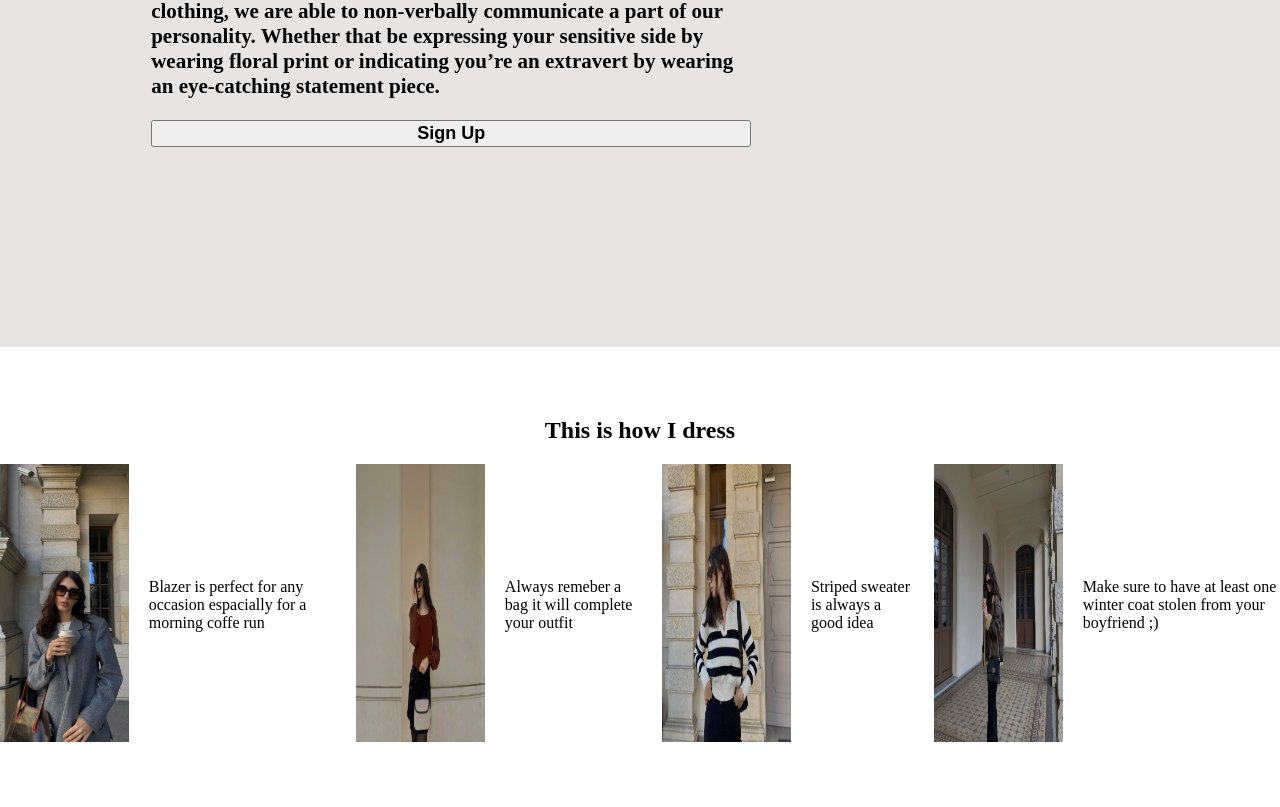
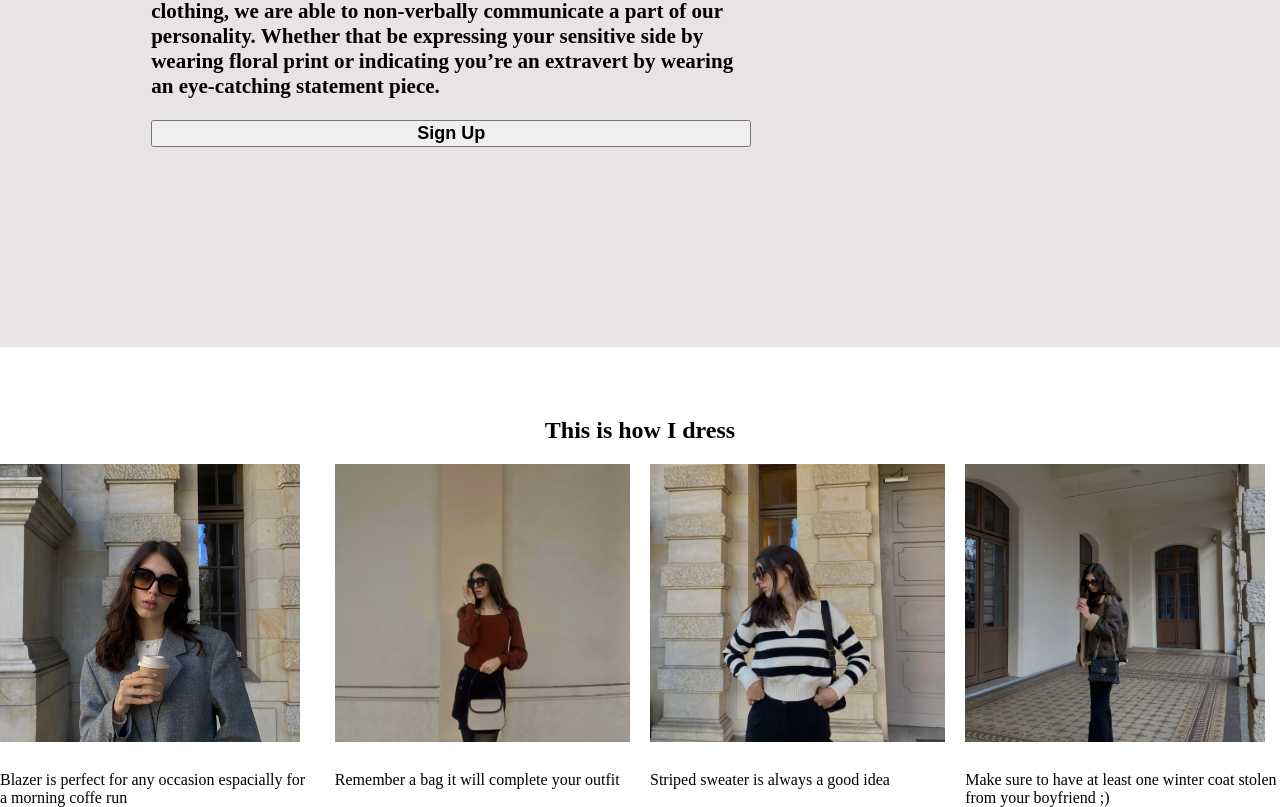
Before and after one commit to jdutch4/odin-landing-page, a plain HTML site: page index.html in a window 1280 px wide. Shown: the part 423-1230 px from the top of the page. Drawn offline with Linux system fonts and the light colour scheme.

Commit message:
Formatted the photo section and text

```diff
--- a/index.html
+++ b/index.html
@@ -32,14 +32,18 @@
 </div>
 <div class="middlepagetitle"><h2>This is how I dress</h2></div>
 <div class="photobox">
-    <div class="box pbox1"><img src="./images/boxphoto1.jpg" alt="Picture of me in a grey suit jacket"></div>
-    <text>Blazer is perfect for any occasion espacially for a morning coffe run  </text>
-    <div class="box pbox2"><img src="./images/boxphoto3.jpg" alt="Picture of me in a stripped black and white jumper with a polo neck"></div>
-    <text>Always remeber a bag it will complete your outfit</text>
-    <div class="box pbox3"><img src="./images/boxphoto2.jpg" alt="Picture of me in in a maroon sweater with a white bag"></div>
-    <text> Striped sweater is always a good idea</text>
-    <div class="box pbox4"><img src="./images/boxphoto4.jpg" alt="Picture of me in a ww2 style bomber leather wool jacket "></div>
-    <text>Make sure to have at least one winter coat stolen from your boyfriend ;) </text>
+    <div class="box pbox1"><img src="./images/boxphoto1.jpg" alt="Picture of me in a grey suit jacket">
+        <div class="text">Blazer is perfect for any occasion espacially for a morning coffe run </div>
+    </div>
+    <div class="box pbox2"><img src="./images/boxphoto3.jpg" alt="Picture of me in a stripped black and white jumper with a polo neck">
+        <div class="text"> Remember a bag it will complete your outfit</div>
+    </div>
+    <div class="box pbox3"><img src="./images/boxphoto2.jpg" alt="Picture of me in in a maroon sweater with a white bag">
+        <div class="text"> Striped sweater is always a good idea</div>
+    </div>
+    <div class="box pbox4"><img src="./images/boxphoto4.jpg" alt="Picture of me in a ww2 style bomber leather wool jacket ">
+        <div class="text">Make sure to have at least one winter coat stolen from your boyfriend ;) </div>
+    </div>
 </div>
 
 
--- a/styles.css
+++ b/styles.css
@@ -71,12 +71,19 @@ margin-top: 50px;
 }
 .photobox {
 display: flex;
-align-items: center;
 justify-content:center;
 gap: 20px;
-margin-bottom: 50px
+margin-botto
+
 ;
 }
 .box.pbox1 img{
 object-fit:cover
 }
+.text{
+max-width: 320px;
+padding-top: 25px;
+}
+.box.pbox3{
+padding-top: 0px;
+}
```
